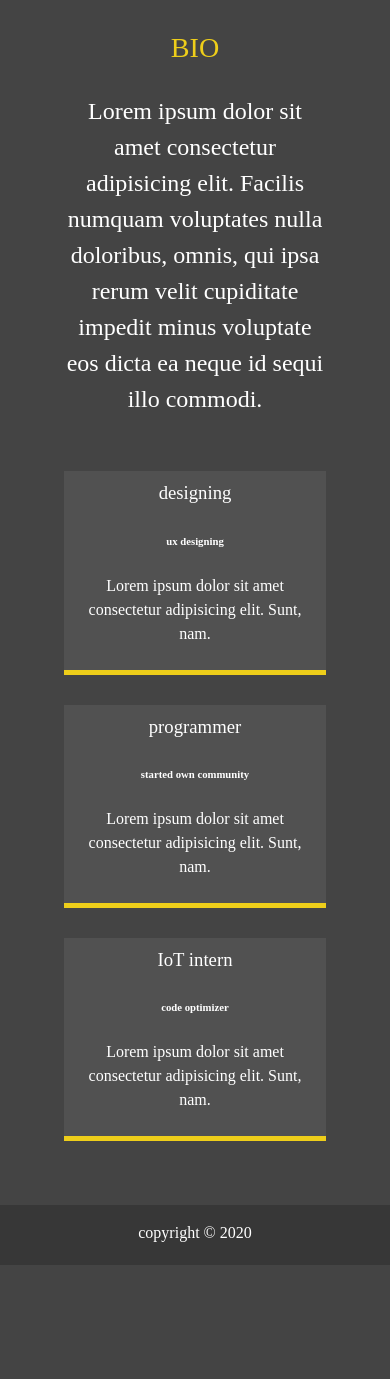
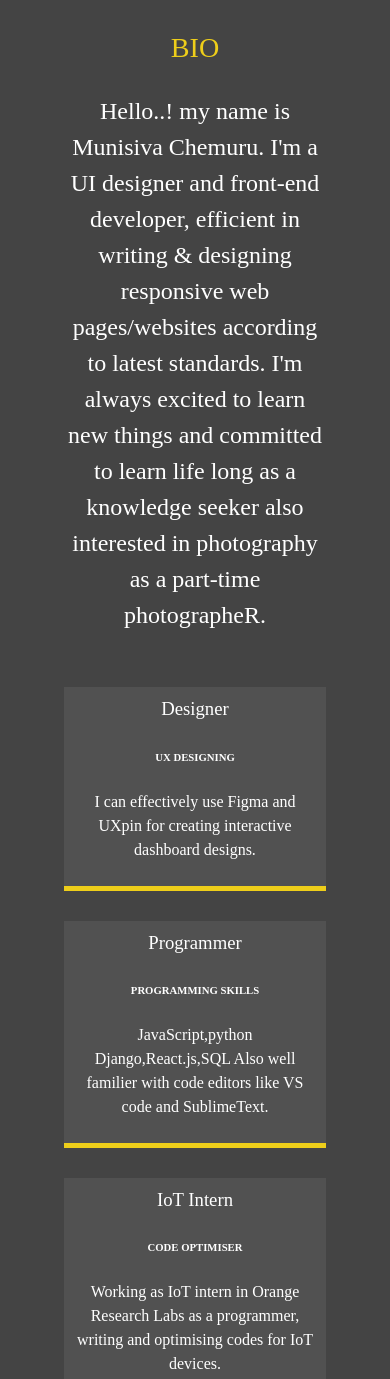
Before and after one commit to muni91/portfolio, a website: page main_folder/about.html in a window 390 px wide. Shown: the part 459-1838 px from the top of the page. Before the commit the page ends 1724 px from the top, so only its background shows below. Drawn offline with Linux system fonts and the light colour scheme.

Commit message:
about changes

```diff
--- a/main_folder/about.html
+++ b/main_folder/about.html
@@ -54,25 +54,32 @@
             <img src="img/muni.jpg" alt="Munisiva Chemuru" class="bio-image" width="250px" height="250px">
             <div class="bio">
                 <h3 class="text-secondary">BIO</h3>
-                <p>Lorem ipsum dolor sit amet consectetur adipisicing elit. Facilis numquam
-                    voluptates nulla doloribus, omnis, qui ipsa rerum
-                    velit cupiditate impedit minus voluptate eos
-                    dicta ea neque id sequi illo commodi.</p>
+                <p>Hello..! my name is Munisiva Chemuru. I'm a UI designer and front-end
+                    developer, efficient in writing & designing responsive web pages/websites
+                    according to latest standards. I'm always excited to learn new things and
+                    committed to learn life long as a knowledge seeker also interested in photography
+                    as a part-time photographeR.
+                </p>
             </div>
             <div class="job job-1">
-                <h3>designing</h3>
-                <h6>ux designing</h6>
-                <p>Lorem ipsum dolor sit amet consectetur adipisicing elit. Sunt, nam.</p>
+                <h3>Designer</h3>
+                <h6>UX DESIGNING</h6>
+                <p>I can effectively use Figma and UXpin for
+                    creating interactive dashboard designs.</p>
             </div>
             <div class="job job-2">
-                <h3>programmer</h3>
-                <h6>started own community</h6>
-                <p>Lorem ipsum dolor sit amet consectetur adipisicing elit. Sunt, nam.</p>
+                <h3>Programmer</h3>
+                <h6>PROGRAMMING SKILLS</h6>
+                <p>JavaScript,python
+                    Django,React.js,SQL
+                    Also well familier with code editors like VS code and SublimeText.</p>
             </div>
             <div class="job job-3">
-                <h3>IoT intern</h3>
-                <h6>code optimizer</h6>
-                <p>Lorem ipsum dolor sit amet consectetur adipisicing elit. Sunt, nam.</p>
+                <h3>IoT Intern</h3>
+                <h6>CODE OPTIMISER</h6>
+                <p>Working as IoT intern in Orange Research Labs
+                    as a programmer, writing and optimising codes
+                    for IoT devices.</p>
             </div>
         </div>
     </main>
--- a/scss/_menu.scss
+++ b/scss/_menu.scss
@@ -82,7 +82,7 @@
         transform: translate3d(600px,0, 0);
         @include easeOut;
         &.show{
-            //slide from bottom
+            //slide from top
             transform:translate3d(0,0,0);
         }
         &.current > a{
--- a/scss/_mobile.scss
+++ b/scss/_mobile.scss
@@ -39,8 +39,8 @@
         transform: translate3d(100%,0, 0);
         .portrait{
             background: url('../img/muni.jpg');
-            width: 150px;
-            height: 150px;
+            width: 250px;
+            height: 250px;
         }
     }
     .about-info{
--- a/scss/main.scss
+++ b/scss/main.scss
@@ -98,7 +98,7 @@ main {
 // projcts
 .projects{
     display: grid;
-    grid-gap: 7rem;
+    grid-gap: 3rem;
     grid-template-columns: repeat(3, 1fr);
 
     img{
```
Also changed, not shown: main_folder/index.html (+3 -3 lines), main_folder/work.html (+9 -9 lines), main_folder/css/main.css, main_folder/img/muni.jpg.
